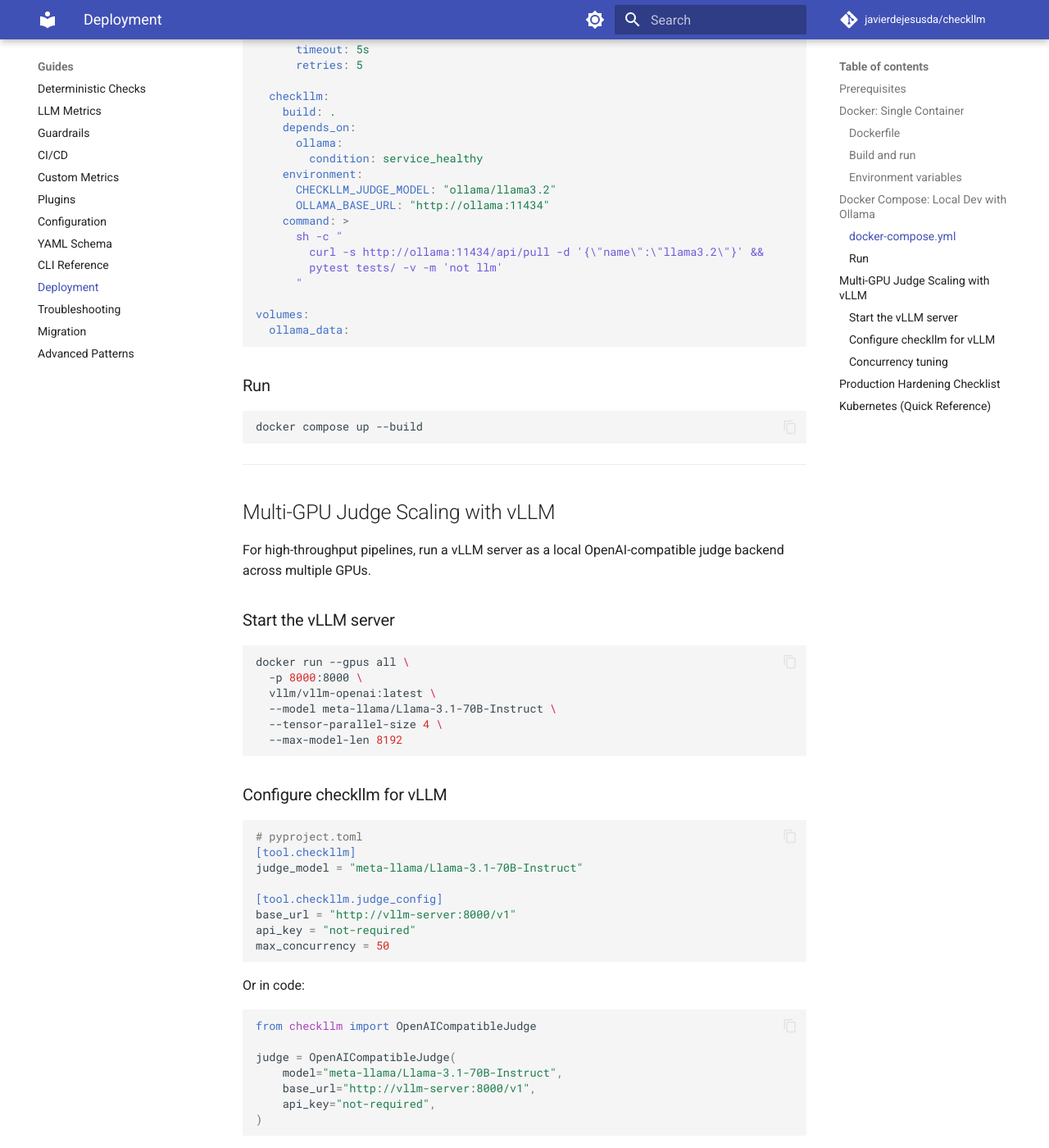
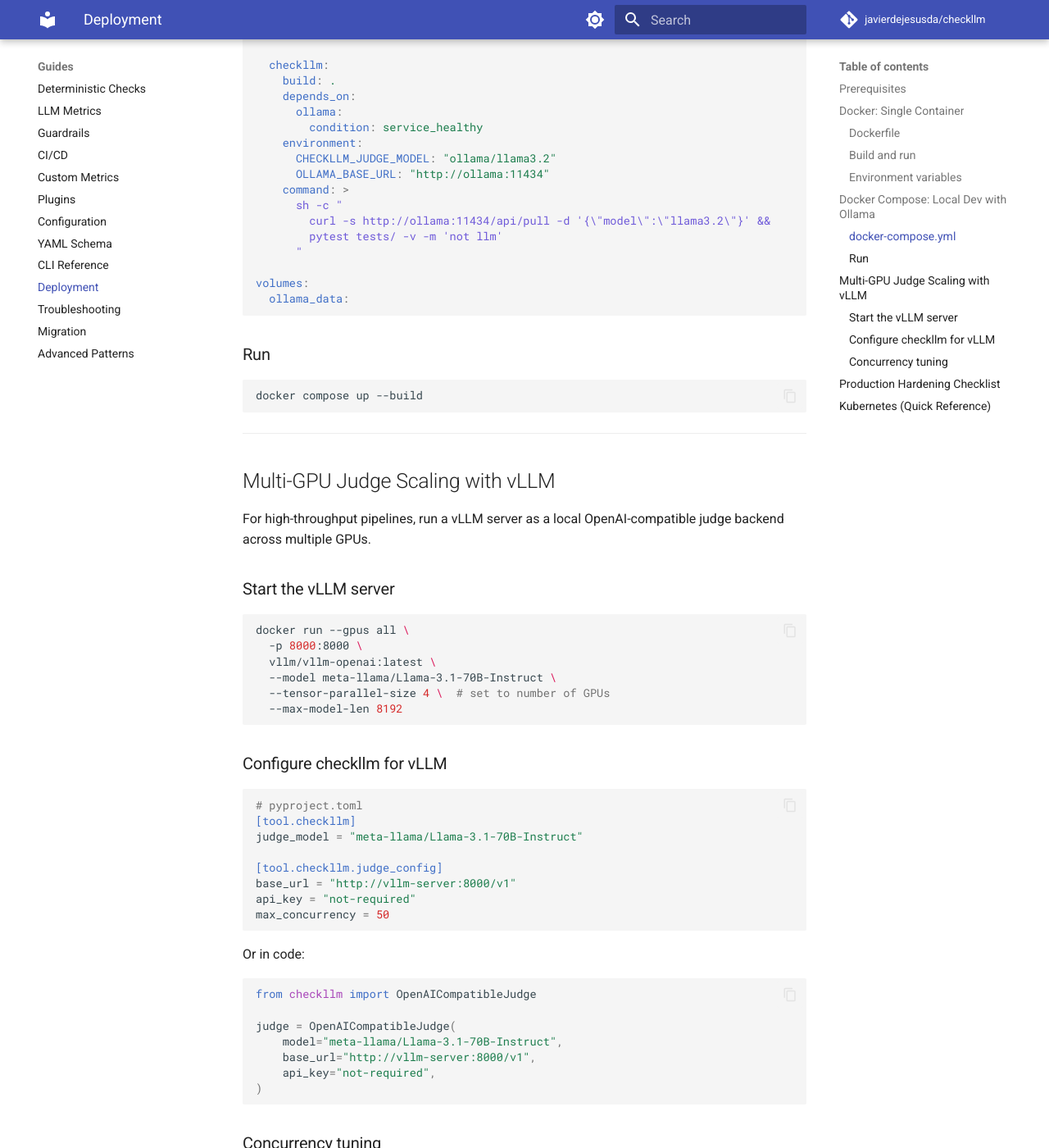
Before and after one commit to javierdejesusda/checkllm, an MkDocs documentation site: the page built from docs/guides/deployment.md, in a window 1280 px wide and 1400 px high, scrolled down 2133 px. Shown: the whole window at 82% size. Built offline with MkDocs 1.6.1 and Material for MkDocs 9.7.7, drawn with Linux system fonts in a browser that asks for light colours; comment, search, counter and statistics services are not loaded.

Commit message:
docs: fix deployment guide quality issues
- Remove obsolete docker-compose version field
- Use correct Ollama pull API field name (model, not name)
- Annotate tensor-parallel-size with GPU count note

````diff
--- a/docs/guides/deployment.md
+++ b/docs/guides/deployment.md
@@ -95,7 +93,7 @@
       OLLAMA_BASE_URL: "http://ollama:11434"
     command: >
       sh -c "
-        curl -s http://ollama:11434/api/pull -d '{\"name\":\"llama3.2\"}' &&
+        curl -s http://ollama:11434/api/pull -d '{\"model\":\"llama3.2\"}' &&
         pytest tests/ -v -m 'not llm'
       "
 
@@ -123,7 +121,7 @@
   -p 8000:8000 \
   vllm/vllm-openai:latest \
   --model meta-llama/Llama-3.1-70B-Instruct \
-  --tensor-parallel-size 4 \
+  --tensor-parallel-size 4 \  # set to number of GPUs
   --max-model-len 8192
 ```
 
````
Also changed, not shown: other parts of docs/guides/deployment.md (+0 -2 lines).
